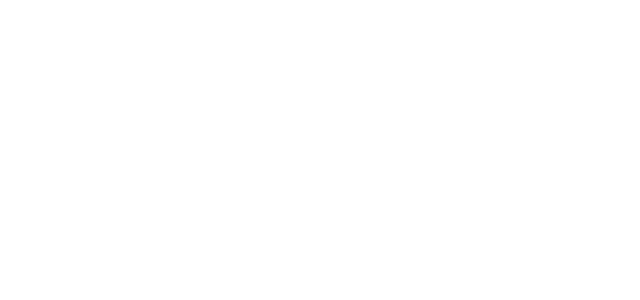
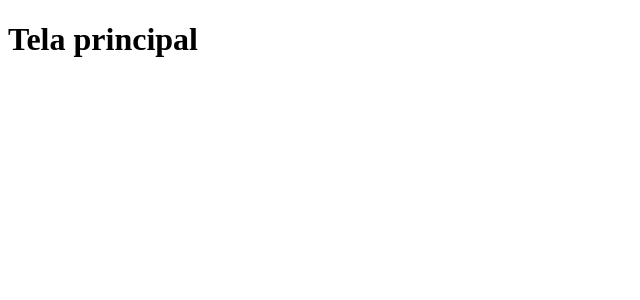
Before and after one commit to andressafirmino/FastFood-Front-end, a React (Vite) app: page / in a window 1280 px wide. Shown: the top 300 px of the page, without its empty margins (0-640 px from the left). Built offline with nearby package versions, Linux system fonts and the light colour scheme; the HTML template or start-up script is replaced by a standard one.

Commit message:
feat: base project

```diff
--- a/src/App.tsx
+++ b/src/App.tsx
@@ -3,6 +3,7 @@
 
   return (
     <>
+    <h1>Tela principal</h1>
     </>
   )
 }
```
